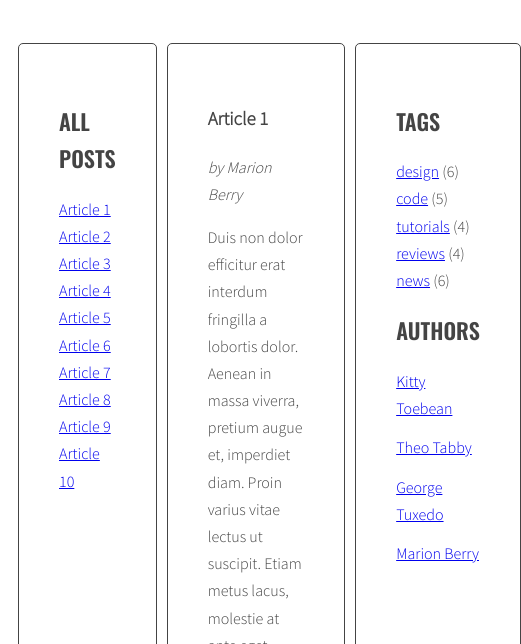
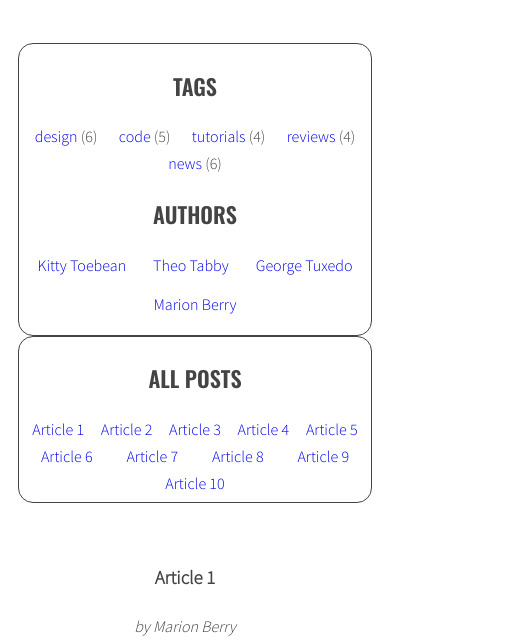
Before and after one commit to Wistako/javascript-blog, a website: page index.html in a window 390 px wide. Shown: the part 200-844 px from the top of the page, 521 px wide, since content can reach past the window. Drawn offline with nearby package versions, Linux system fonts and the light colour scheme.

Commit message:
Add Responsibilyty

```diff
--- a/js/script.js
+++ b/js/script.js
@@ -51,18 +51,18 @@ function generateTitleLinks(){
     for( let article of articles){
 
         /* get the article id */
-        const ArticleId = article.getAttribute('id');
-        console.log(ArticleId);
+        const articleId = article.getAttribute('id');
+        console.log(articleId);
 
         /* find the title element */
-        const ArticleTitle = article.querySelector('.post-title').textContent;
-        console.log(ArticleTitle);
+        const articleTitle = article.querySelector('.post-title').textContent;
+        console.log(articleTitle);
 
         /* get the title from the title element */
 
         /* create HTML of the link */
 
-        linkHTML +='<li><a href="#' + ArticleId + '"><span>' + ArticleTitle  + '</span></a></li>';
+        linkHTML +='<li><a href="#' + articleId + '"><span>' + articleTitle  + '</span></a></li>';
     }
         /* insert link into titleList */
 
--- a/package.json
+++ b/package.json
@@ -21,8 +21,8 @@
     "build-dev:sass": "sass --style=expanded --source-map sass:css",
 
     "watch": "npm-run-all build-dev -p watch:*",
-    "watch:browsersync": "browser-sync start --server --files \"css/*.css\" \"*.html\" \"js/*.js\"",
-    "watch:sassprefixer": "onchange sass/*.scss -- npm run build-dev"
+    "watch:sassprefixer": "onchange sass/*.scss -- npm run build-dev",
+    "watch:browsersync": "browser-sync start --server --files \"sass/*.scss\" \"*.html\" \"js/*.js\""
   },
   "keywords": [],
   "author": "",
--- a/sass/style.scss
+++ b/sass/style.scss
@@ -10,7 +10,9 @@ $font-header: 'Oswald', sans-serif;
 $font-text: 'Source Sans Pro', sans-serif;
 
 /* Global */
-
+a{
+  text-decoration: none;
+}
 *, *::before, *::after {
   box-sizing: border-box;
 }
@@ -53,7 +55,9 @@ body {
 }
 
 .posts {
-  flex: 2 0 0;
+  flex: 3 0 0;
+  border: 0px!important;
+
 }
 
 .sidebar, .posts {
@@ -61,7 +65,7 @@ body {
   margin-right: 10px;
   padding: 40px;
   border: 1px solid $color-dark;
-  border-radius: 5px;
+  border-radius: 15px;
 }
 
 /* Logo */
@@ -83,6 +87,10 @@ body {
   .active {
     font-weight: bold;
   }
+  li{
+    text-decoration: none;
+
+  }
 }
 
 .list-horizontal {
@@ -102,11 +110,18 @@ body {
 /* Post */
 
 .post {
-  display: none;
+  text-align: center;
+  opacity: 0;
+  transition: 1.5s;
+  transition-property: opacity;
   &.active {
-    display: block;
+    opacity: 1;
+    transition: 1.5s;
+    transition-delay: 1.5s;
+    transition-property: opacity;
   }
 }
+
 
 .post-author {
   font-style: italic;
@@ -118,3 +133,35 @@ body {
     margin: 0 10px 0 0;
   }
 }
+@media screen and (max-width: 780px) {
+  .wrapper{
+    flex-direction: column-reverse;
+  }
+  .section-title{
+
+  }
+  .sidebar{
+    text-align: center;
+    order: 1;
+    padding: 5px;
+
+
+    .list{
+      display: flex;
+      flex-direction: row;
+      flex-wrap: wrap;
+      align-items: center;
+      justify-content: space-around;
+      li{
+        padding-inline: 8px;
+      }
+    }
+  }
+  .posts{
+    order: 0;
+  }
+  .post{
+    max-width: 100%;
+    margin-right: 20px;
+  }
+}
```
Also changed, not shown: css/style.css, 1 other file.
